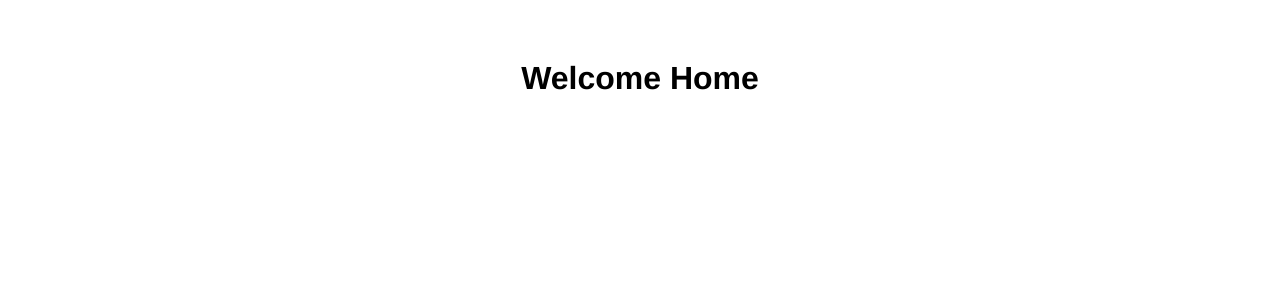
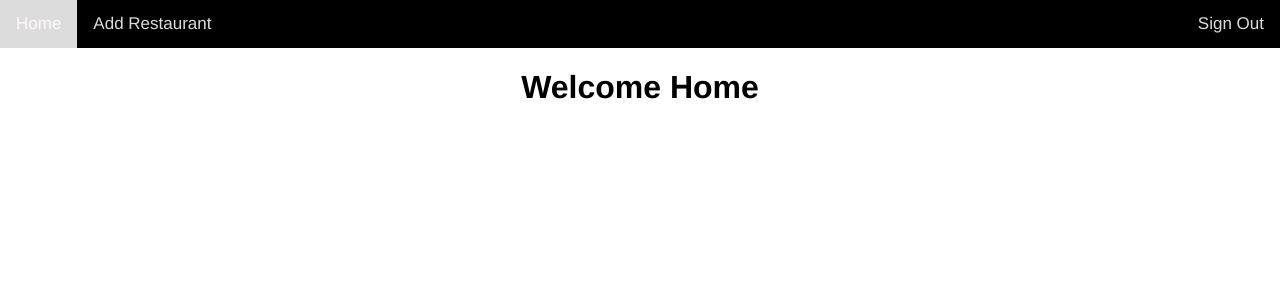
Before and after one commit to almatumburah/restaurant-management, a Vue app: page / in a window 1280 px wide. Shown: the top 300 px of the page. Built offline with nearby package versions, Linux system fonts and the light colour scheme; sample sign-in values are in the browser's storage.

Commit message:
PageHeader Component

```diff
--- a/src/App.vue
+++ b/src/App.vue
@@ -15,7 +15,10 @@ export default {
   -moz-osx-font-smoothing: grayscale;
   text-align: center;
   color: #000;
-  margin-top: 60px;
+}
+body{
+padding: 0;
+margin: 0;
 }
 .logo{
     width: 100px;
--- a/src/components/MainPage.vue
+++ b/src/components/MainPage.vue
@@ -1,9 +1,14 @@
 <template>
+<PageHeader/>
 <h1>Welcome Home</h1>
 </template>
 <script>
+import PageHeader from './PageHeader.vue';
 export default {
     name:'MainPage',
+    components:{
+        PageHeader
+    },
      mounted() {
         let user = localStorage.getItem('user-reg');
         if(!user)
--- /dev/null
+++ b/src/components/PageHeader.vue
@@ -0,0 +1,33 @@
+<template>
+<div class="nav">
+    <a href="#">Home</a>
+    <a href="#">Add Restaurant</a>
+    <a class="logout" href="#">Sign Out</a>
+</div>
+</template>
+<script>
+export default {
+    name:'PageHeader'
+}
+</script>
+<style>
+    .nav{
+        background-color: black;
+        overflow: hidden;
+    }
+    .nav a{
+        float: left;
+        color: gainsboro;
+        padding: 14px 16px;
+        text-align: center;
+        font-size: 17px;
+        text-decoration: none;
+    }
+    .nav .logout{
+        float: right;
+    }
+    .nav a:hover{
+        background: gainsboro;
+        color: snow;
+    }
+</style>
```
